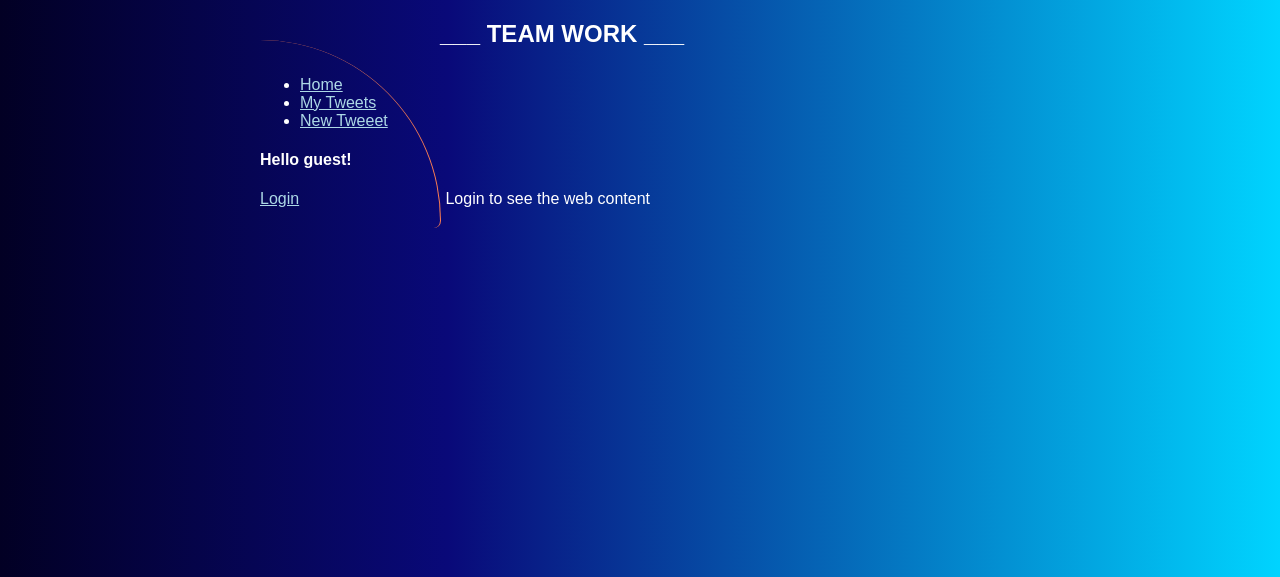
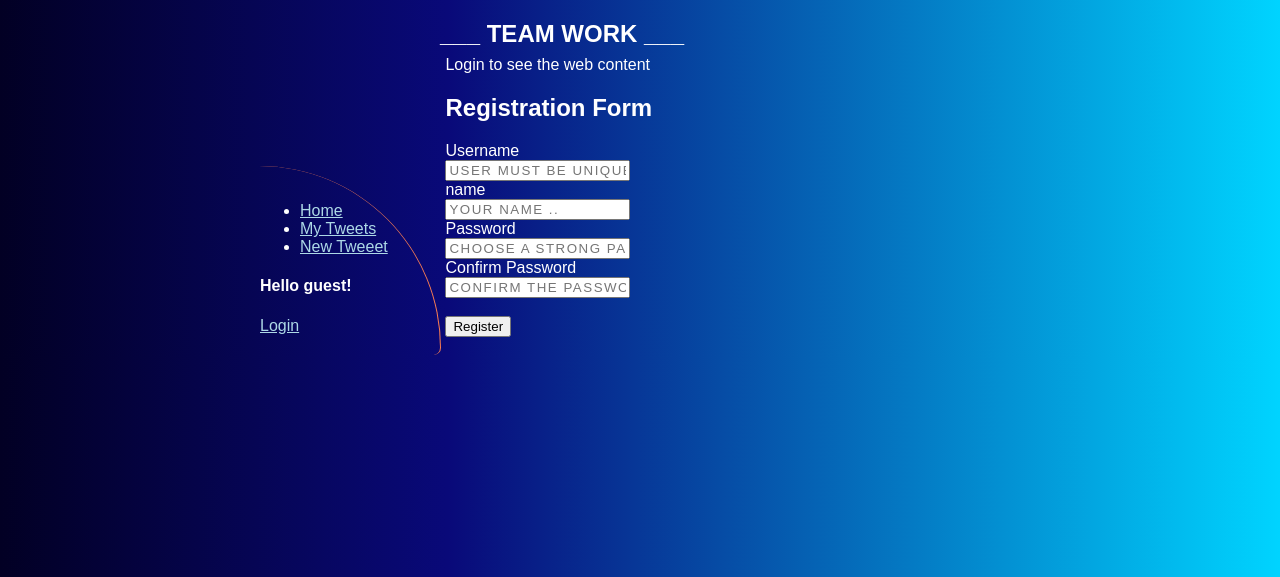
Before and after one commit to ionut-ksx/tweets_demo, a Flask app: page /register in a window 1280 px wide. Shown: the top 577 px of the page. Run offline with Flask 2, Linux system fonts and the light colour scheme.

Commit message:
Add register form redirect

```diff
--- a/src/tweets_demo/controllers/users.py
+++ b/src/tweets_demo/controllers/users.py
@@ -38,7 +38,13 @@
 
 @users_blueprint.route("/register")
 def register_form():
-    return render_template("/forms/register.html", username="guest")
+
+    if current_user():
+        flash("Logout first")
+        return redirect(url_for("home.index"))
+    else:
+        username = "guest"
+        return render_template("/forms/register.html", username="guest")
 
 
 def set_login_session(user):
@@ -49,7 +55,7 @@
 def register():
     if current_user():
         flash("Logout first")
-        return render_template("home.index")
+        return redirect(url_for("home.index"))
 
     username = request.form.get("username").lower()
     name = request.form.get("name")
--- a/src/tweets_demo/templates/forms/login.html
+++ b/src/tweets_demo/templates/forms/login.html
@@ -35,6 +35,6 @@
   </form>
   <a href="#"><i>Recover password</i></a><br>
   <span style="text-align: center">OR</span><br>
-  <a href="{{ url_for('users.register') }}">Register</a>
+  <a href="{{ url_for('users.register_form') }}">Register</a>
 </div>
 {% endblock %}
--- a/src/tweets_demo/templates/forms/register.html
+++ b/src/tweets_demo/templates/forms/register.html
@@ -1,6 +1,6 @@
 {% extends "index.html" %}
 {% block title %}Register{% endblock %}
-{% block content %}
+{% block register %}
 {% with messages = get_flashed_messages() %}
 <div class=flashes>
     {% if messages %}
--- a/src/tweets_demo/templates/index.html
+++ b/src/tweets_demo/templates/index.html
@@ -76,6 +76,7 @@
         {% endblock %}
     {% endif %}
     {% block login %}{%endblock%}
+    {% block register %}{%endblock%}
     </div>
 </body>
 </html>
```
